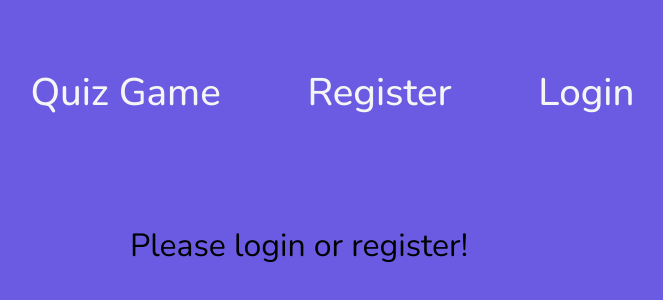
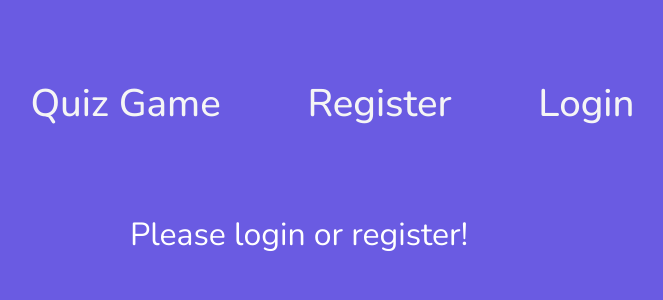
Before and after one commit to MegumiOhara/Group11_assignment_quiz_game, a React (Create React App) app: page / in a window 1280 px wide. Shown: the part 228-528 px from the top of the page, without its empty margins (341-1004 px from the left). Built offline with nearby package versions, Linux system fonts and the light colour scheme.

Commit message:
modified index.css

```diff
--- a/src/index.css
+++ b/src/index.css
@@ -60,7 +60,7 @@ button {
   right: 1%;
 }
 
-.header {
+.header h1 {
   color: #fff;
   margin-top: 10%;
   display: flex;
```
